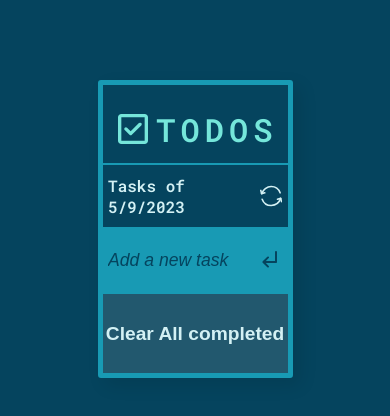
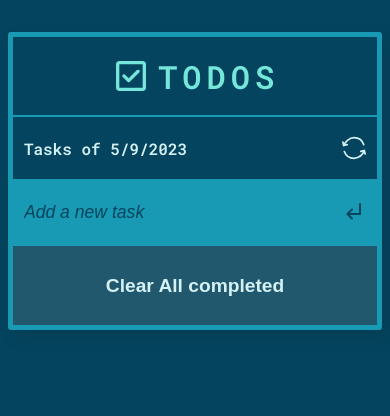
Before and after one commit to otmaneechchafyky/To-Do-list, a website built with webpack: page src/index.html in a window 390 px wide. Built offline with nearby package versions, Linux system fonts and the light colour scheme.

Commit message:
Make the to do list responsive

```diff
--- a/src/style.css
+++ b/src/style.css
@@ -74,19 +74,27 @@ header {
   justify-content: center;
   gap: 2%;
   border-bottom: 2px solid #189ab4;
-  padding-bottom: 30px;
+}
+
+@media (max-width: 768px) {
+  body {
+    display: flex;
+    align-items: start;
+    padding: .5rem;
+    padding-top: 2rem;
+    width: auto;
+  }
+
+  .to-do-container {
+    width: 100%;
+  }
 }
 
 header p {
-  transition: 0.8s ease;
-}
-
-.todo-icon {
-  transition: 0.8s ease;
-}
-
-.animate-icon {
-  transform: translateY(20px);
+  font-size: 2rem;
+  color: #75E6DA;
+  font-weight: 600;
+  letter-spacing: 5px;
 }
 
 .to-do-container .common {
```
Also changed, not shown: src/index.html (+0 -2 lines), dist/index.bundle.js, dist/index.html.
